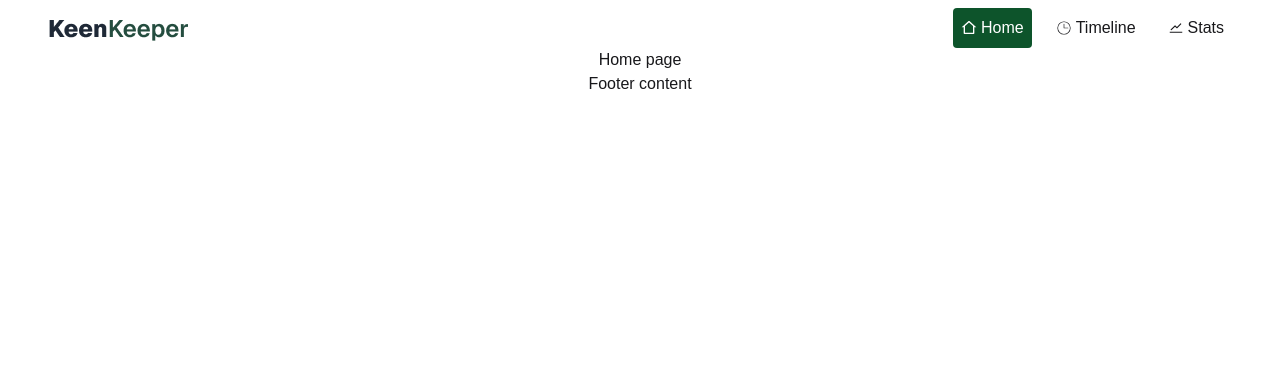
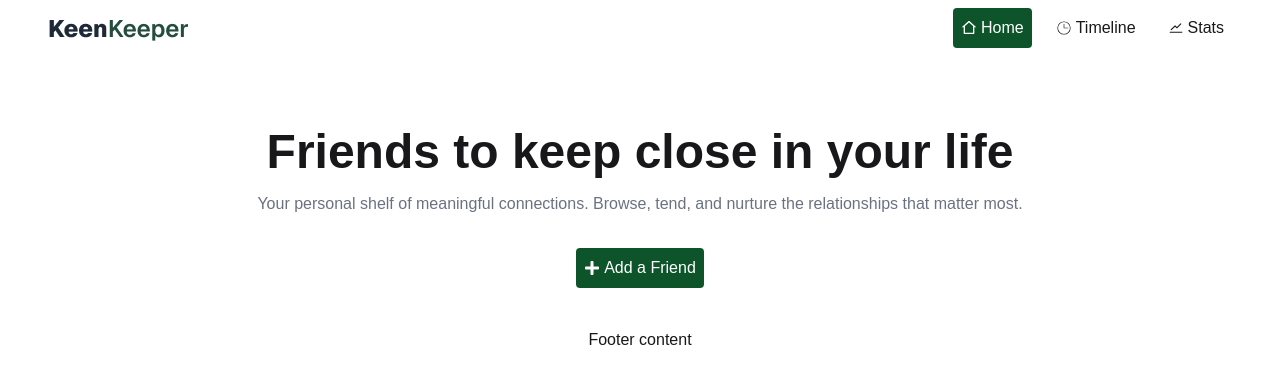
Before and after one commit to Rashedul2001/PH_B13_A07, a React (Vite) app: page / in a window 1280 px wide. Shown: the top 384 px of the page. Built offline with nearby package versions, Linux system fonts and the light colour scheme.

Commit message:
Add Banner Section

```diff
--- /dev/null
+++ b/src/components/Banner.jsx
@@ -0,0 +1,16 @@
+import React from 'react';
+import { FaPlus } from "react-icons/fa";
+
+
+const Banner = () => {
+    return (
+        <div className='mt-10 sm:mt-20 text-center '>
+            <p className='font-bold text-4xl sm:text-5xl'>Friends to keep close in your life</p>
+            <p className='mt-4 text-gray-500 '>Your personal shelf of meaningful connections. Browse, tend, and nurture the
+                relationships that matter most.</p>
+            <button className='inline-flex gap-1 items-center rounded-sm p-2 text-white bg-green-900 mt-8 cursor-pointer'><FaPlus /> Add a Friend</button>
+        </div>
+    );
+};
+
+export default Banner;
--- a/src/components/Footer.jsx
+++ b/src/components/Footer.jsx
@@ -1,8 +1,7 @@
-const Footer = () =>
-{
-    return(
+const Footer = () => {
+    return (
 
-        <div>
+        <div className="mt-10">
             <p className="text-center">Footer content</p>
         </div>
     )
--- a/src/index.css
+++ b/src/index.css
@@ -2,7 +2,7 @@
 @import url('https://fonts.googleapis.com/css2?family=Geist:wght@100..900&display=swap');
 @plugin "daisyui";
 
-body{
+body {
   font-family: "Geist", sans-serif;
-  @apply container mx-auto p-2 ;
+  @apply container mx-auto p-2;
 }
--- a/src/pages/Home.jsx
+++ b/src/pages/Home.jsx
@@ -1,8 +1,10 @@
+import Banner from "../components/Banner";
 
 const Home = () => {
     return (
         <div>
-           <p className="text-center">Home page</p>
+            <Banner />
+
         </div>
     );
 };
```
